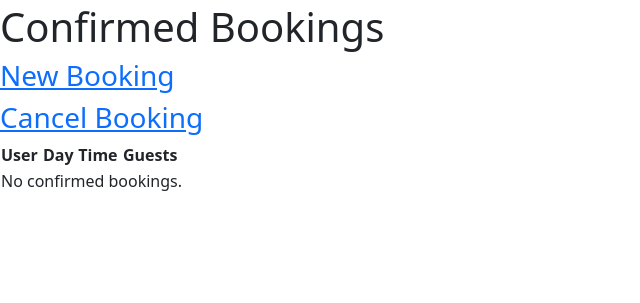
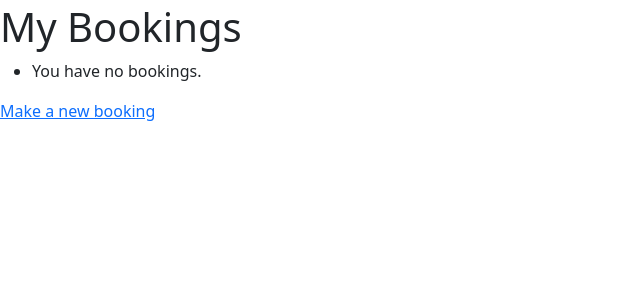
Before and after one commit to TheDKnight/pp4-restaurant-django-, a Django app: page /booking/ in a window 1280 px wide. Shown: the part 53-356 px from the top of the page, without its empty margins (0-640 px from the left). Run offline with Django 4.2, Linux system fonts and the light colour scheme; data that the repository does not hold is empty.

Commit message:
requirements update

```diff
--- a/booking/urls.py
+++ b/booking/urls.py
@@ -1,5 +1,5 @@
 from django.urls import path
-from .views import menu, home, contact, booking_list, booking_new
+from .views import menu, home, contact, booking_list, booking_new, booking_cancel
 
 urlpatterns = [
     path("contact/", contact, name="contact"),
@@ -7,4 +7,5 @@ urlpatterns = [
     path('', home, name="home"),
     path('booking/', booking_list, name="booking"),
     path('booking/new/', booking_new, name="booking_new"),
+    path('bookings/<int:booking_id>/cancel/', booking_cancel, name='booking_cancel'),
 ]
--- a/booking/views.py
+++ b/booking/views.py
@@ -1,4 +1,4 @@
-from django.shortcuts import render, redirect
+from django.shortcuts import render, redirect, get_object_or_404
 from .models import MenuItems, ConfirmedBooking
 from .forms import BookingForm
 
@@ -28,6 +28,13 @@ def booking_list(request):
     }
     return render(request, 'booking/booking.html', context)
 
+def booking_cancel(request, booking_id):
+    booking = get_object_or_404(ConfirmedBooking, id=booking_id, user=request.user)
+    if request.method == 'POST':
+        booking.delete()
+        return redirect('booking')
+    return render(request, 'booking/booking_cancel.html', {'booking': booking})
+
 
 def home(request):
     return render(request, 'booking/home.html')
--- a/requirements.txt
+++ b/requirements.txt
@@ -1,6 +1,6 @@
 asgiref==3.6.0
 Babel==2.12.1
-backports.zoneinfo==0.2.1
+backports.zoneinfo==0.2.1;python_version<"3.11"
 cloudinary==1.32.0
 dj-database-url==1.2.0
 dj3-cloudinary-storage==0.0.6
--- a/templates/booking/booking.html
+++ b/templates/booking/booking.html
@@ -1,33 +1,15 @@
 {% extends "booking/base.html" %}
 
 {% block content %}
+  <h1>My Bookings</h1>
+  <ul>
+    {% for booking in bookings %}
+      <li>{{ booking.day }} at {{ booking.time }}, {{ booking.guests }} guests (<a href="{% url 'booking_cancel' booking.id %}">cancel</a>)</li>
+    {% empty %}
+      <li>You have no bookings.</li>
+    {% endfor %}
+  </ul>
+  <a href="{% url 'booking_new' %}">Make a new booking</a>
 
-<h1>Confirmed Bookings</h1>
- <a href="/booking/new" > <h3>New Booking</h3> </a>
- <a href="/booking/cancel" > <h3>Cancel Booking</h3></a>
-<table>
-    <thead>
-        <tr>
-            <th>User</th>
-            <th>Day</th>
-            <th>Time</th>
-            <th>Guests</th>
-        </tr>
-    </thead>
-    <tbody>
-        {% for booking in bookings %}
-        <tr>
-            <td>{{ booking.user }}</td>
-            <td>{{ booking.day }}</td>
-            <td>{{ booking.time }}</td>
-            <td>{{ booking.guests }}</td>
-        </tr>
-        {% empty %}
-        <tr>
-            <td colspan="4">No confirmed bookings.</td>
-        </tr>
-        {% endfor %}
-    </tbody>
-</table>
 
 {%endblock%}
```
Also changed, not shown: templates/booking/booking_cancel.html (added, +10 -0 lines).
